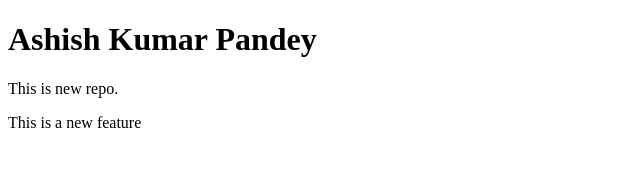
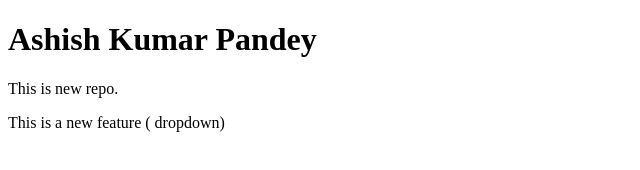
Before and after one commit to AshishPandey04/localRepo, a plain HTML site: page index.html in a window 1280 px wide. Shown: the whole page, without its empty margins (0-640 px from the left). Drawn offline with Linux system fonts and the light colour scheme.

Commit message:
add dropdown

```diff
--- a/index.html
+++ b/index.html
@@ -8,6 +8,7 @@
 <body>
     <h1> Ashish Kumar Pandey</h1>
     <p>This is new repo.</p>
-    <p>This is a new feature </p>
+    <p>This is a new feature (
+        dropdown) </p>
 </body>
 </html>
```
